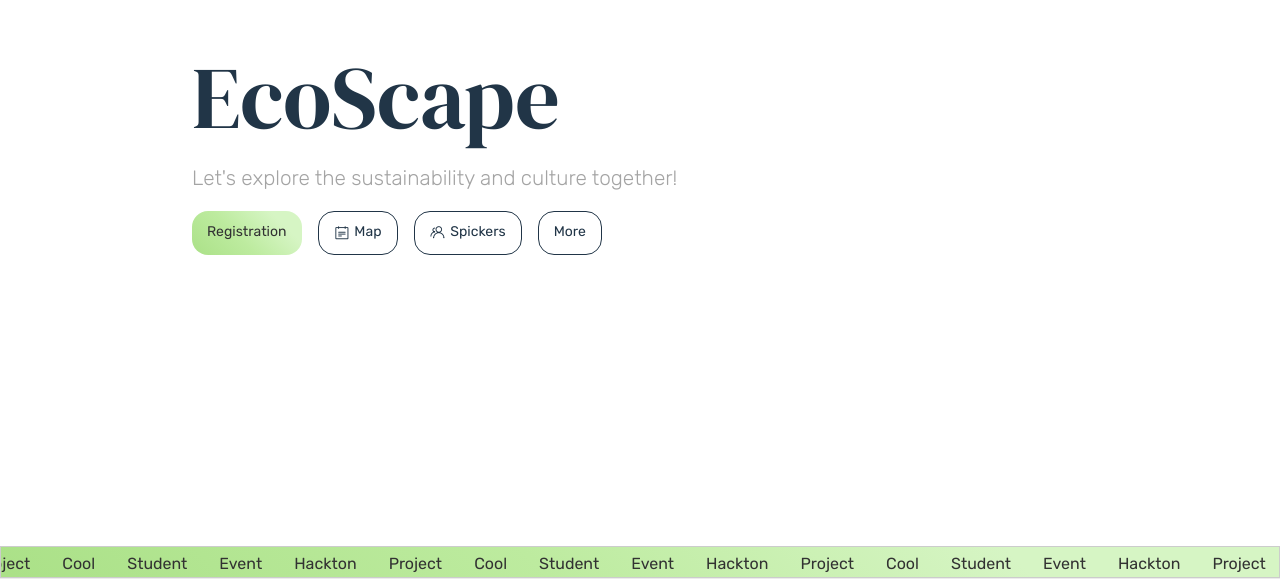
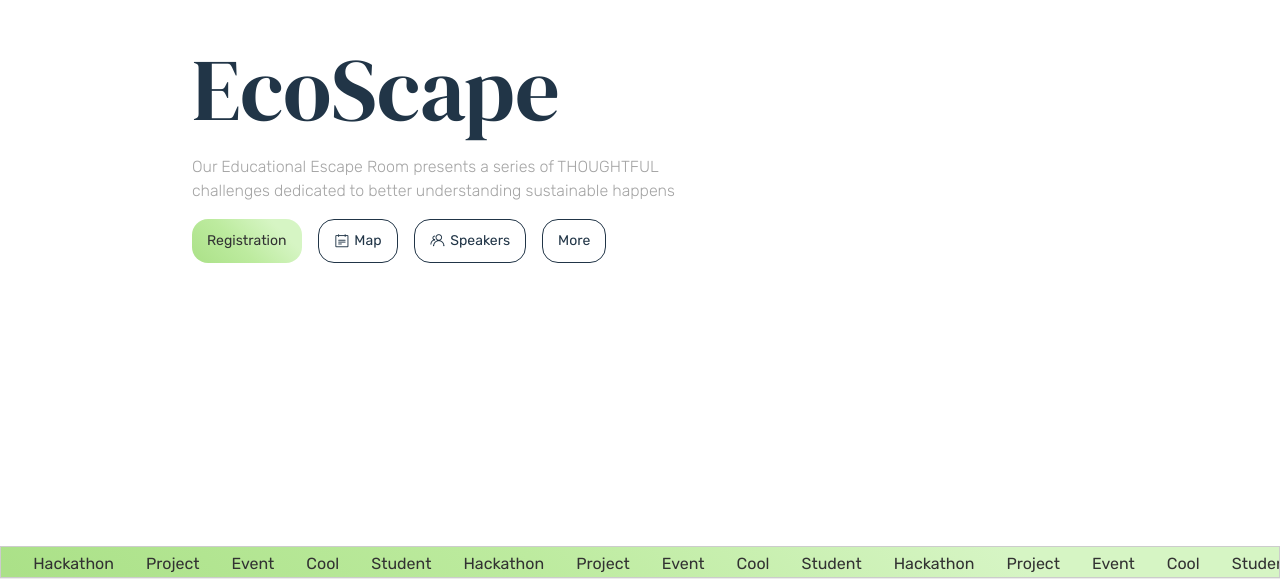
Before and after one commit to tmazitov/alreyada_hackton, a Vue app: page / in a window 1280 px wide. Shown: the part 222-801 px from the top of the page. Built offline with nearby package versions, Linux system fonts and the light colour scheme.

Commit message:
fix some title on home page

```diff
--- a/src/pages/HomePage.vue
+++ b/src/pages/HomePage.vue
@@ -7,7 +7,7 @@
 					<div>{{`Scape`}}</div>
 				</div>
 				<div class="event-description">
-					Let's explore the sustainability and culture together!
+					Our Educational Escape Room presents a series of THOUGHTFUL challenges dedicated to better understanding sustainable happens
 				</div>
 			</div>
 
@@ -19,7 +19,7 @@
 					Map
 				</van-button>
 				<van-button class="button outlined" icon="friends-o">
-					Spickers
+					Speakers
 				</van-button>
 				<van-button class="button outlined">
 					More
@@ -54,10 +54,10 @@ export default {
 	},
 	setup(_, ctx){
 		const messages = [
-			"Hackton",
-			"Project",
 			"Cool",
 			"Student",
+			"Hackathon",
+			"Project",
 			"Event",
 		]
 
@@ -91,9 +91,9 @@ export default {
 }
 
 .event-description {
-
+	width: 50%;
 	font-weight: 300;
-	font-size: 1.3em;
+	/* font-size: 1.1em; */
 	color: rgb(164, 164, 164);
 }
 
@@ -102,6 +102,11 @@ export default {
 	gap: 16px;
 }
 
+@media (max-width: 800px) {
+	.event-description{
+		width: 100%;
+	}
+}
 
 @media (max-width: 450px) {
 	.event-name {
```
